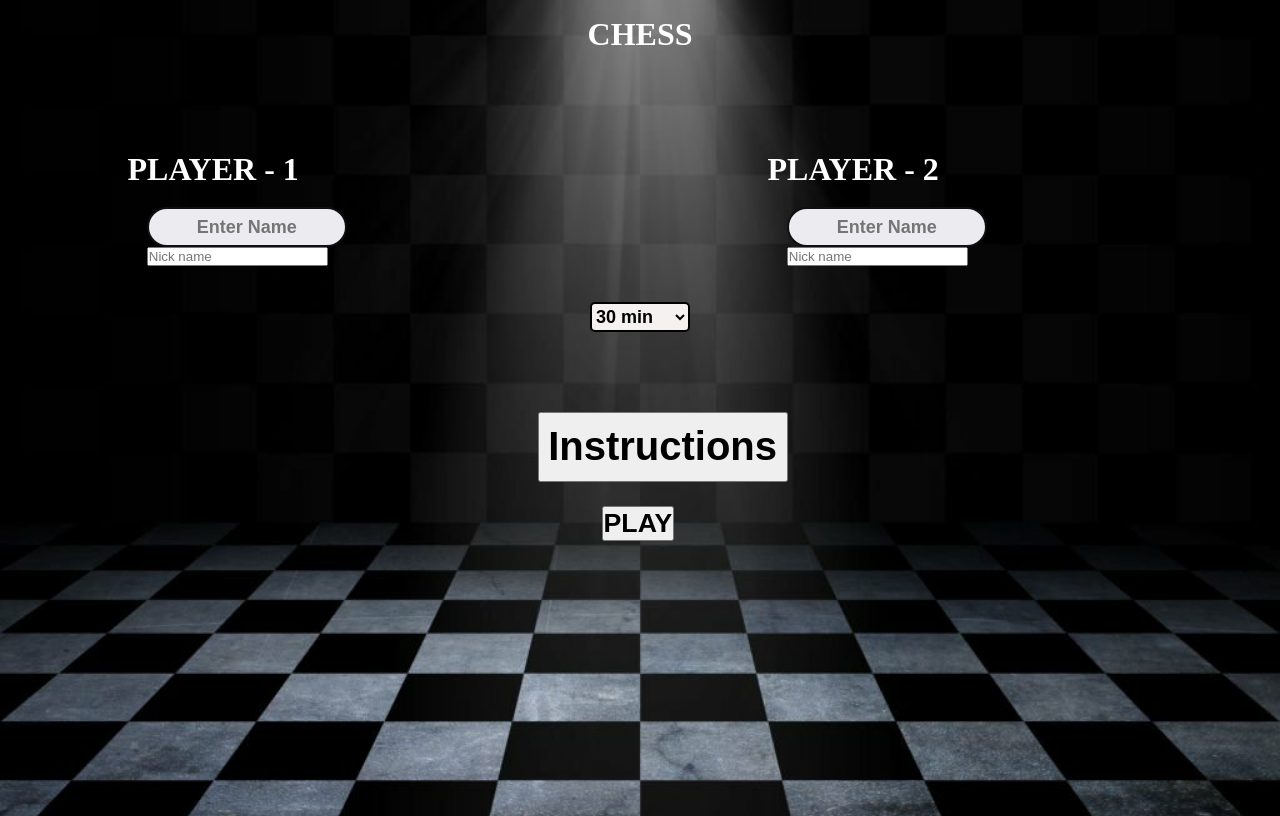
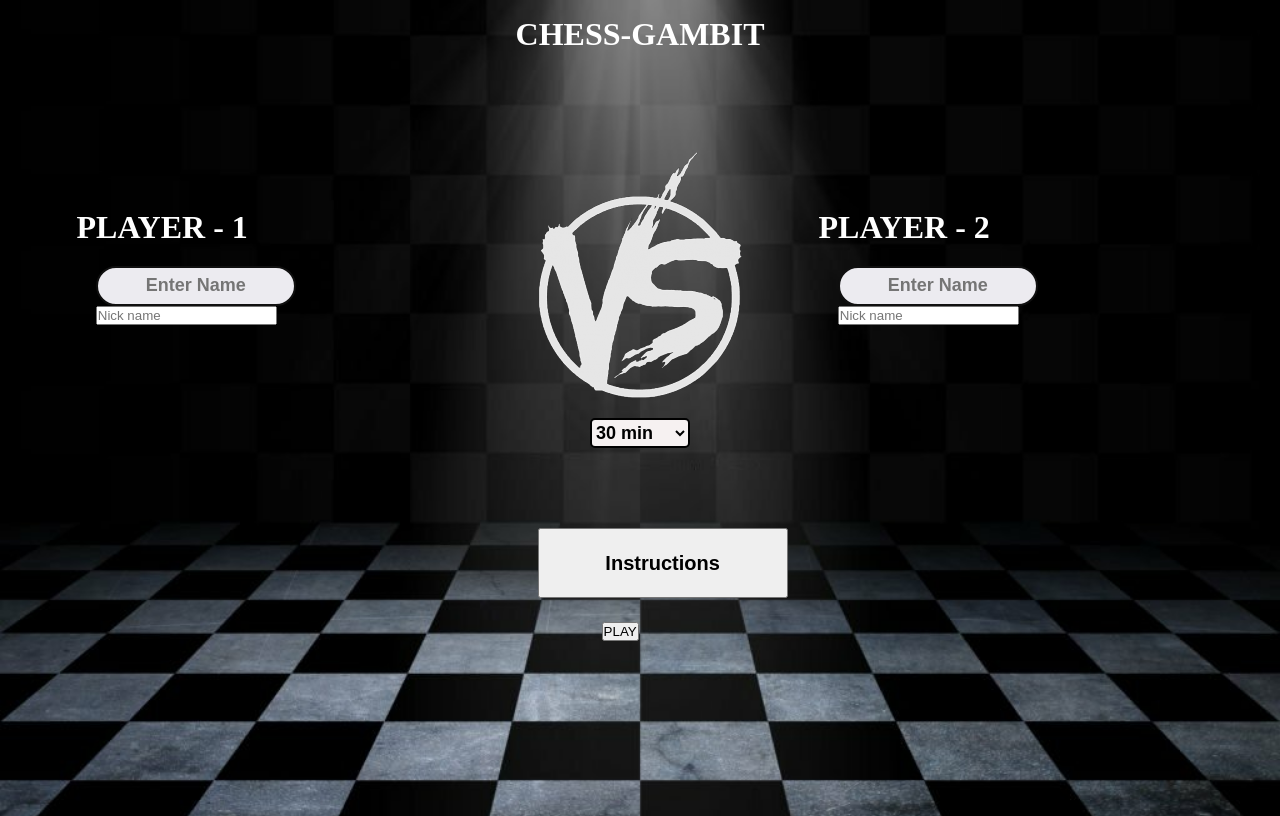
Before and after one commit to Ayushtiwari101/Chess, a plain HTML site: page index.html in a window 1280 px wide. Drawn offline with Linux system fonts and the light colour scheme; files that its build step writes are made by us from their sources; files whose address does not match are found by name.

Commit message:
Update index.html

```diff
--- a/index.html
+++ b/index.html
@@ -4,24 +4,28 @@
     <meta charset="UTF-8">
     <meta name="viewport" content="width=device-width, initial-scale=1.0">
     <title>Home Page</title>
-    <link rel="stylesheet" href="/FEWD-CA-2/index.css">
+    <link rel="stylesheet" href="index.css">
 </head>
 <body>
     <header></header>
-    <h1 class="chess"><b>CHESS</b></h1>
+    <h1 class="chess"><b>CHESS-GAMBIT</b></h1>
     <img src="/Assets/" alt="">
 
     <div class="container">
         <!-- Taking Inputs -->
-        <div><h1>PLAYER - 1</h1><div class="pd">
-            <input type="text" id="p1name" name="p1name" placeholder="Enter Name" onclick="playsound()">
-            <input type="text" id="p1nick" name="p1nick" placeholder="Nick name" onclick="playsound()">
-        </div></div>
-        <div><img src="/FEWD-CA-2/assets/image.png" alt=""></div>
-        <div><h1>PLAYER - 2</h1><div class="pd">
-            <input type="text" id="p2name" name="p2name" placeholder="Enter Name" onclick="playsound()">
-            <input type="text" id="p2nick" name="p2nick" placeholder="Nick name" onchange="getvalues()" onclick="playsound()">
-        </div></div>
+        <div class="p1"><h1 id="p1" >PLAYER - 1</h1>
+            <div class="pd">
+             <input type="text" id="p1name" name="p1name" placeholder="Enter Name" onclick="playsound()" oninput="validateInput(this)">
+             <input type="text" id="p1nick" name="p1nick" placeholder="Nick name" onclick="playsound()">
+            </div>
+        </div>
+        <div><img class="imggg" src="/assets/image.png" alt=""></div>
+        <div class="p2"><h1 id="p2">PLAYER - 2</h1>
+            <div class="pd">
+             <input type="text"  id="p2name" name="p2name" placeholder="Enter Name" onclick="playsound()" oninput="validateInput(this)">
+             <input type="text" id="p2nick" name="p2nick" placeholder="Nick name" onchange="getvalues()" onclick="playsound()">
+            </div>
+        </div>
     </div>
 
         <div class="ctime">
@@ -33,13 +37,13 @@
         </div>
 
     <div class="instructions">
-        <a href="/FEWD-CA-2/Instruction-Page/instructions.html"><button id="inst"><h1 id="ins">Instructions</h1></button>
+        <a href="/Instruction-Page/instructions.html"><button id="inst">Instructions</button>
         </div></a>
 
      <div class="play">
-        <a href="/FEWD-CA-2/GamePage/Game.html"><button id="play"><h1 id="play1">PLAY</h1></button> </a>
+        <a href="/GamePage/Game.html"><button id="play">PLAY</button> </a>
      </div>
     </div>
-
+    <script src="index.js"></script>
 </body>
 </html>
```
